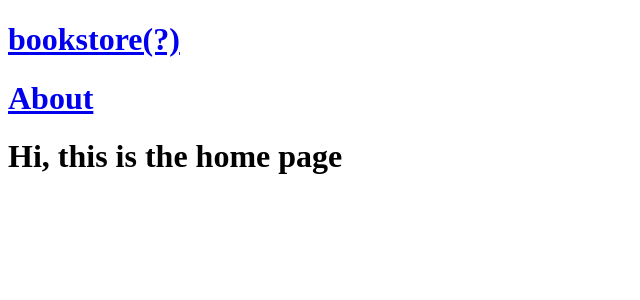
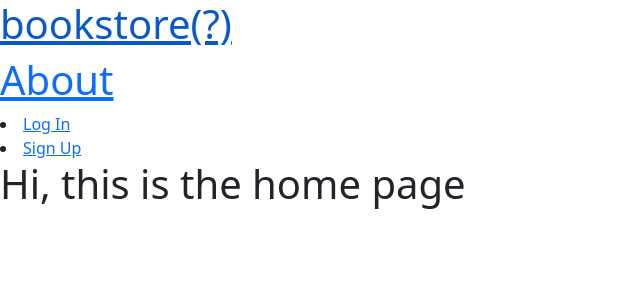
Before and after one commit to jmvr2310/Teamwork-Practice, a Django app: page / in a window 1280 px wide. Shown: the top 300 px of the page, without its empty margins (0-640 px from the left). Run offline with Django 5.2, Linux system fonts and the light colour scheme.

Commit message:
sign up y log in botones

```diff
--- a/templates/_base.html
+++ b/templates/_base.html
@@ -4,8 +4,13 @@
 <html lang="en">
 <head>
 
-    <title>bookstore(?)</title>
-
+    <title>
+        {% block title %}bookstore(?){% endblock title %}
+    </title>
+    <!-- bootstrap -->
+    <link rel="stylesheet" href="https://cdn.jsdelivr.net/npm/bootstrap@5.3.3/dist/css/bootstrap.min.css">
+    <!-- css -->
+    <link rel="stylesheet" href="{% static 'css/base.css' %}">
 </head>
 <body>
     <header>
@@ -17,6 +22,13 @@
         <a href="{% url 'about' %}">About</a>
     </h1>
 
+    <li>
+        <a href="{% url 'login' %}">Log In</a>
+    </li>
+    <li>
+        <a href="{% url 'signup' %}">Sign Up</a>
+    </li>
+
     {% block content %}
 
     {% endblock content %}
```
